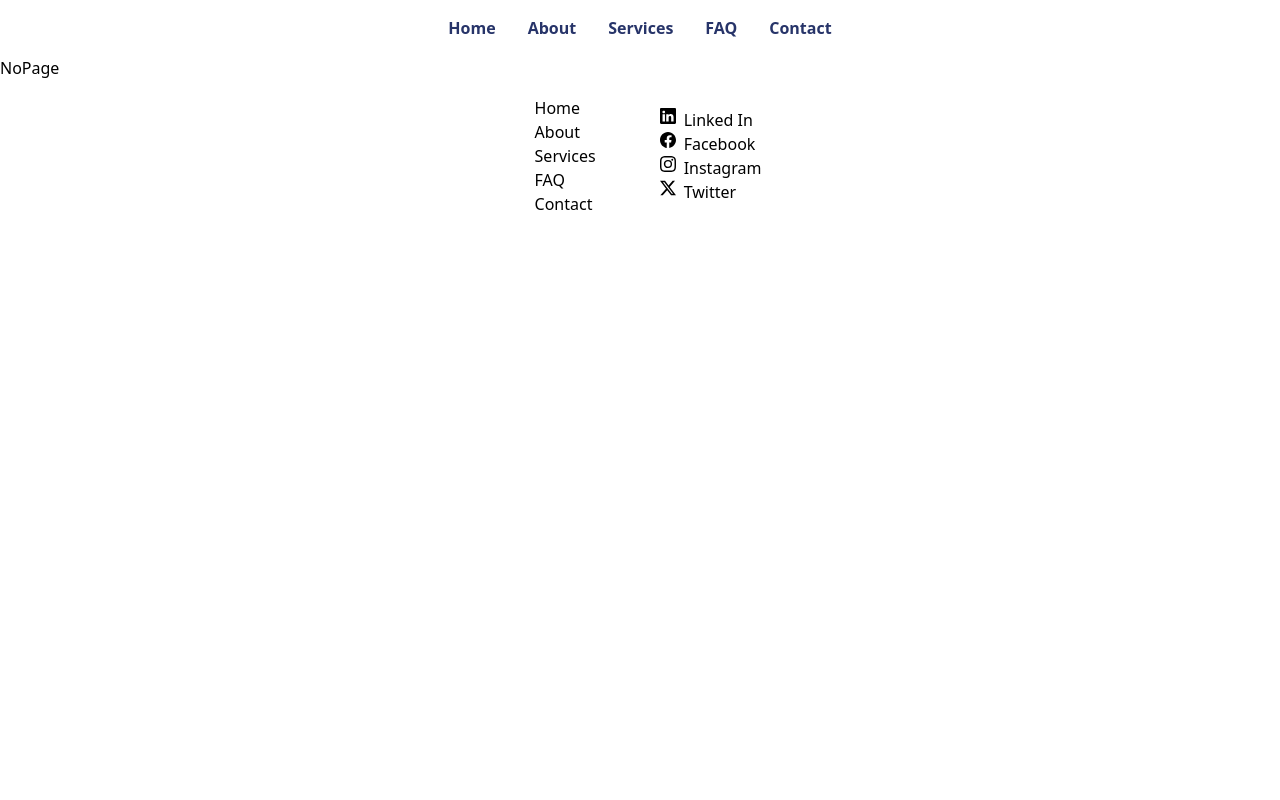
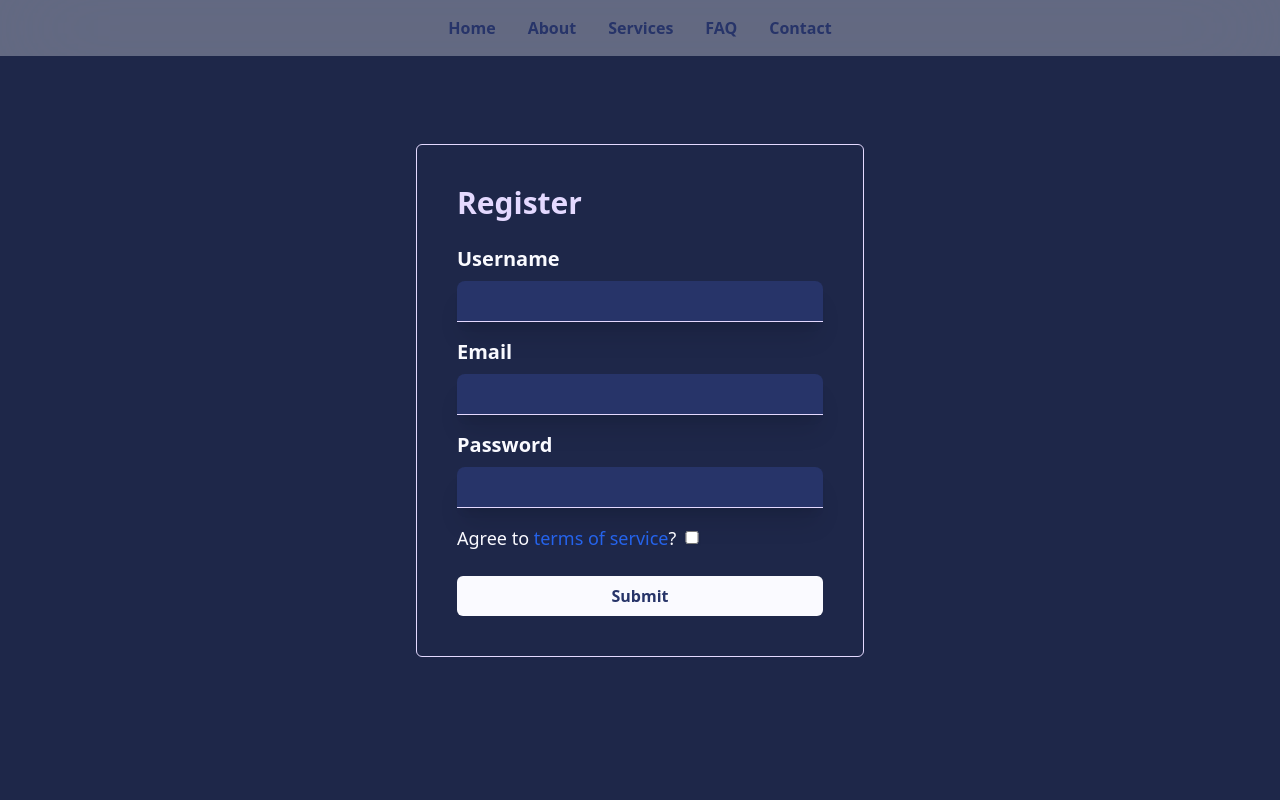
Before and after one commit to Junaidadams/nooks, a React (Vite) app: page /register in a window 1280 px wide. Shown: the top 800 px of the page. Built offline with nearby package versions, Linux system fonts and the light colour scheme.

Commit message:
Small changes close to end of day 2

```diff
--- a/src/App.jsx
+++ b/src/App.jsx
@@ -6,6 +6,7 @@ import Faq from "./pages/Faq";
 import About from "./pages/About";
 import Services from "./pages/Services";
 import Contact from "./pages/Contact";
+import Registration from "./pages/Registration";
 
 import NoPage from "./pages/NoPage";
 
@@ -17,6 +18,7 @@ const App = () => {
       <Route path="/about" element={<About />} />
       <Route path="/contact" element={<Contact />} />
       <Route path="/services" element={<Services />} />
+      <Route path="/register" element={<Registration />} />
       <Route path="*" element={<NoPage />} />
     </Routes>
   );
--- a/src/components/Navbar.jsx
+++ b/src/components/Navbar.jsx
@@ -28,7 +28,7 @@ const Navbar = () => {
   const [isOpen, setIsOpen] = useState(false);
 
   return (
-    <div className="z-20 flex justify-between items-center min-w-screen backdrop-blur-[50px] sticky top-0 min-h-[56px] px-4">
+    <div className="z-20 flex justify-between items-center min-w-screen backdrop-blur-[50px] bg-[#fafaff50] sticky top-0 min-h-[56px] px-4">
       {/* Navigation Links */}
       {/* <a>
         <img src={logo} className="h-14 w-fit py-2" />
--- /dev/null
+++ b/src/components/Wrapper.jsx
@@ -0,0 +1,18 @@
+import PropTypes from "prop-types";
+import Navbar from "./Navbar";
+import Footer from "./Footer";
+
+const Wrapper = ({ children }) => {
+  return (
+    <div>
+      <Navbar bgColorMobile="bg-[#164e63]" scrollPercentageSwitch={15} />
+      {children}
+      <Footer color="bg-[#f5f5f5]" />
+    </div>
+  );
+};
+
+Wrapper.propTypes = {
+  children: PropTypes.node.isRequired,
+};
+export default Wrapper;
--- a/src/pages/Home.jsx
+++ b/src/pages/Home.jsx
@@ -29,12 +29,16 @@ const Home = () => {
       <section className="min-h-screen bg-space-cadet flex flex-col">
         <div className="w-3/4 lg:w-1/2 m-auto text-center rounded-lg text-ghost-white ">
           <motion.h1 className="text-4xl sm:text-5xl md:text-6xl text-periwinkle text font-black">
-            nook??
+            nook
           </motion.h1>
+          <motion.p className="font-semibold text-lg mt-4">[nuk] noun</motion.p>
           <motion.p className="font-semibold text-lg mt-4">
             A &quot;nook&quot; is a gem that you&apos;ve found that you feel a
             lot of people would like, or that they should experience. Where
             possible, we aim to make nooks small businesses to show support.
+          </motion.p>
+          <motion.p className="font-semibold text-lg mt-4">
+            We'd love to build a community of
           </motion.p>
         </div>
         <div className="w-3/4 lg:w-1/2 flex flex-col my-10 mx-auto">
@@ -51,7 +55,7 @@ const Home = () => {
             Get started
           </motion.h1>
           <motion.p className="font-semibold text-periwinkle text-lg mt-4">
-            Start discovering nooks straight away! <br /> Here's how:
+            Start discovering nooks straight away! <br /> Here&apos;s how:
           </motion.p>
         </div>
         <div className="w-3/4 lg:w-1/2 flex flex-col my-10 mx-auto">
--- /dev/null
+++ b/src/pages/Registration.jsx
@@ -0,0 +1,84 @@
+const Registration = () => {
+  return (
+    <div className="flex min-h-screen -mt-[56px]  bg-space-cadet flex-col ">
+      {" "}
+      <form className="max-w-md m-auto  rounded-md text-ghost-white p-10 sm:border-[1px] border-periwinkle w-full">
+        <h1 className="text-2xl sm:text-3xl  text-periwinkle text font-black mb-6">
+          Register
+        </h1>
+        <div className="my-4">
+          <label
+            className="block text-ghost-white font-semibold text-xl mb-2"
+            htmlFor="username"
+          >
+            Username
+          </label>
+          <input
+            name="username"
+            type="username"
+            id="username"
+            className="w-full p-2 bg-delft-blue border-b-[1px] border-periwinkle  focus:outline-none focus:ring-indigo-500 focus:border-indigo-500 shadow-xl rounded-t-lg"
+            required
+          />
+        </div>
+        <div className="my-4">
+          <label
+            className="block text-ghost-white font-semibold text-xl mb-2"
+            htmlFor="email"
+          >
+            Email
+          </label>
+          <input
+            name="email"
+            type="email"
+            id="email"
+            className="w-full p-2 bg-delft-blue border-b-[1px] border-periwinkle  focus:outline-none focus:ring-indigo-500 focus:border-indigo-500 shadow-xl rounded-t-lg"
+            required
+          />
+        </div>
+
+        <div className="my-4">
+          <label
+            className="block text-ghost-white font-semibold text-xl mb-2"
+            htmlFor="password"
+          >
+            Password
+          </label>
+          <input
+            name="password"
+            type="password"
+            id="password"
+            className="w-full p-2 bg-delft-blue border-b-[1px] border-periwinkle  focus:outline-none focus:ring-indigo-500 focus:border-indigo-500 shadow-xl rounded-t-lg"
+            required
+          />
+        </div>
+        <div className="mb-6 flex">
+          <label className="block text-ghost-white text-lg" htmlFor="password">
+            Agree to{" "}
+            <a href="/terms-of-service" className="text-blue-600">
+              terms of service
+            </a>
+            ?
+          </label>
+          <input
+            name="agree"
+            type="checkbox"
+            id="agree"
+            className="shadow-sm w-4 mr-auto my-auto ml-2 p-2 border border-gray-300 rounded"
+            required
+          />
+        </div>
+        <div className="">
+          <button
+            type="submit"
+            className="rounded-md font-semibold bg-ghost-white hover:bg-delft-blue hover:text-ghost-white hover:shadow-2xl text-delft-blue px-4 py-2 ml-auto w-full"
+          >
+            Submit
+          </button>
+        </div>
+      </form>
+    </div>
+  );
+};
+
+export default Registration;
--- a/tailwind.config.js
+++ b/tailwind.config.js
@@ -8,8 +8,8 @@ export default {
           "0px 1px 2px 0px rgb(228 217 255 / var(--tw-bg-opacity))",
       },
       backgroundImage: {
-        "cloud-bg": "url('cloudbg.png')",
-        "cloud-bg-reversed": "url('cloudbg2.png')",
+        "cloud-bg": "url('/cloudbg.png')",
+        "cloud-bg-reversed": "url('/cloudbg2.png')",
       },
       animation: {
         "scroll-left-right-fast": "scroll-left-right 12s linear infinite",
```
Also changed, not shown: src/assets/logo2.png (added), 1 other file (tests, documents, lock files or other folders).
